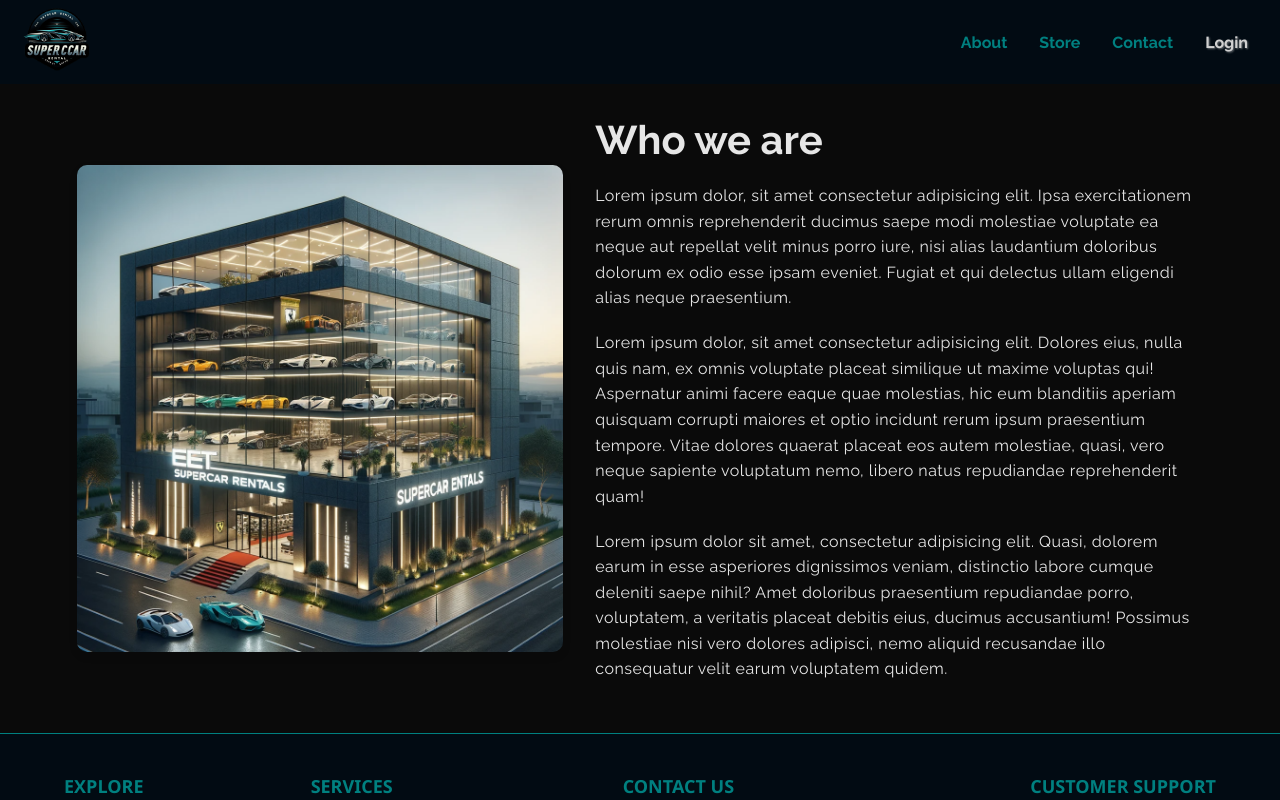
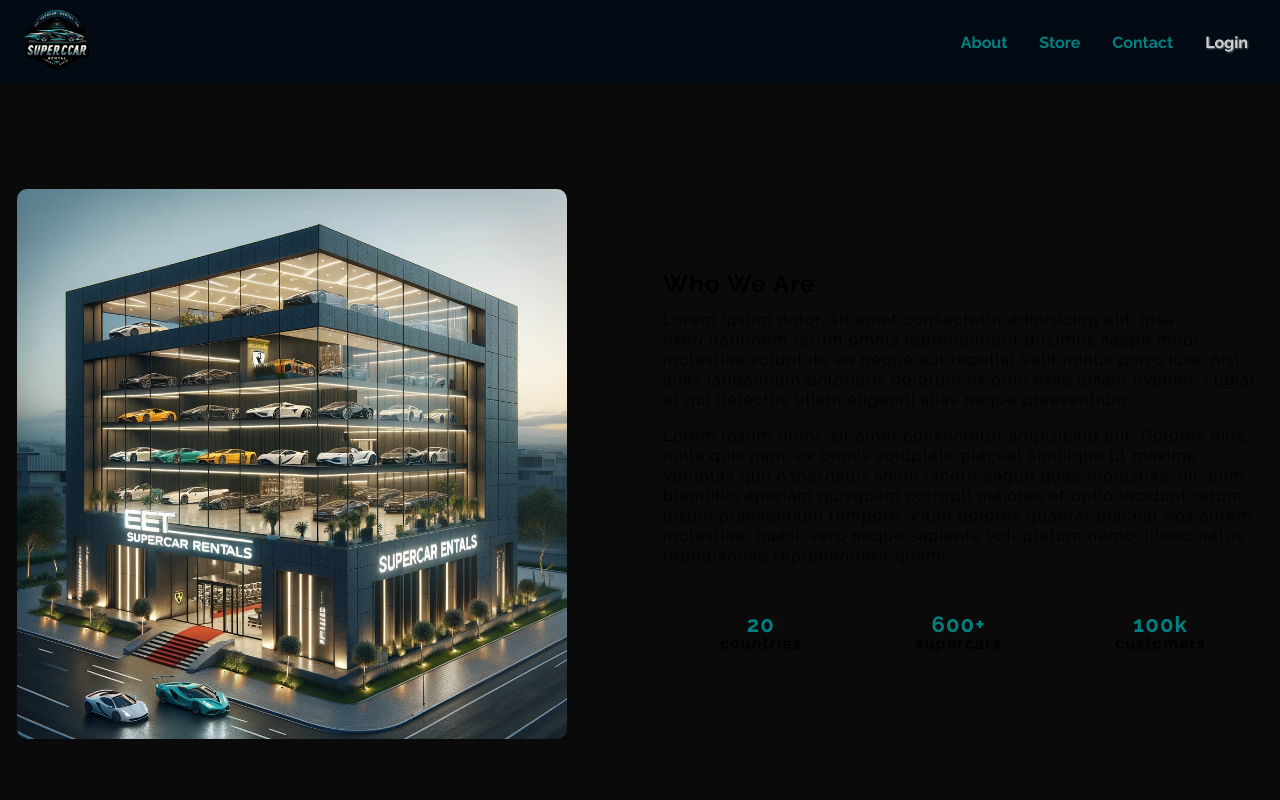
Before and after one commit to ddimkou/supercar-rent, a React (Vite) app: page /about in a window 1280 px wide. Shown: the top 800 px of the page. Built offline with nearby package versions, Linux system fonts and the light colour scheme.

Commit message:
about-countUp library

```diff
--- a/package.json
+++ b/package.json
@@ -16,6 +16,7 @@
     "@fortawesome/react-fontawesome": "^0.2.0",
     "gsap": "^3.12.5",
     "react": "^18.2.0",
+    "react-countup": "^6.5.0",
     "react-dom": "^18.2.0",
     "react-router-dom": "^6.21.3"
   },
--- a/src/About.css
+++ b/src/About.css
@@ -1,49 +1,62 @@
-.about {
-  color: var(--text-color);
-}
-
 .about-heading {
-  min-height: 70svh;
+  min-height: 95svh;
   background-color: var(--primary-color);
   display: flex;
   align-items: center;
   justify-content: center;
-  padding: 2em;
-  gap: 2em;
+  gap: 6em;
   flex-wrap: wrap;
+  padding: 2em 0;
+  letter-spacing: 1.1px;
+  line-height: 20px;
 }
 
 .about-heading img {
-  max-width: 40%;
-  height: auto;
+  max-width: 550px;
   border-radius: 10px;
-  box-shadow: 0 4px 8px rgba(0, 0, 0, 0.1);
 }
 
-.about-heading div {
-  max-width: 50%;
+.about-heading .about-container {
+  display: flex;
+  flex-direction: column;
+  max-width: 600px;
+  text-align: center;
 }
 
-.about-heading h2 {
-  margin-bottom: 0.5em;
-  font-size: 2.5rem;
+.about-heading .about-text {
+  text-align: left;
 }
 
 .about-heading p {
-  font-size: 1rem;
-  line-height: 1.6;
-  letter-spacing: 0.5px;
-  margin-bottom: 1.2em;
+  margin: 1em 0;
 }
 
-/* Responsive  */
+.count-up-lbr {
+  display: flex;
+  justify-content: space-around;
+  align-items: center;
+  flex-wrap: wrap;
+
+  margin-top: 2em;
+  font-weight: 600;
+}
+.countUp {
+  font-size: 22px;
+  color: var(--highlight-color);
+}
+.counting-nr {
+  font-size: 22px;
+  color: var(--highlight-color);
+}
+
 @media (max-width: 768px) {
   .about-heading {
     flex-direction: column;
+    padding: 2em 1em;
   }
 
   .about-heading img,
-  .about-heading div {
+  .about-heading > div {
     max-width: 100%;
   }
 
--- a/src/components/AboutHeading.jsx
+++ b/src/components/AboutHeading.jsx
@@ -1,16 +1,18 @@
 import storeImage from "../images/store.png";
+import CountUp from "react-countup";
 const AboutHeading = () => {
   return (
     <section className="about-heading">
       <img src={storeImage} alt="Car rental Store" />
-      <div>
-        <h2>Who we are</h2>
+      <div className="about-container">
+        <div className="about-text">
+          <h2>Who We Are</h2>
           <p>
             Lorem ipsum dolor, sit amet consectetur adipisicing elit. Ipsa
-          exercitationem rerum omnis reprehenderit ducimus saepe modi molestiae
-          voluptate ea neque aut repellat velit minus porro iure, nisi alias
-          laudantium doloribus dolorum ex odio esse ipsam eveniet. Fugiat et qui
-          delectus ullam eligendi alias neque praesentium.
+            exercitationem rerum omnis reprehenderit ducimus saepe modi
+            molestiae voluptate ea neque aut repellat velit minus porro iure,
+            nisi alias laudantium doloribus dolorum ex odio esse ipsam eveniet.
+            Fugiat et qui delectus ullam eligendi alias neque praesentium.
           </p>
           <p>
             Lorem ipsum dolor, sit amet consectetur adipisicing elit. Dolores
@@ -21,14 +23,27 @@
             molestiae, quasi, vero neque sapiente voluptatum nemo, libero natus
             repudiandae reprehenderit quam!
           </p>
-        <p>
-          Lorem ipsum dolor sit amet, consectetur adipisicing elit. Quasi,
-          dolorem earum in esse asperiores dignissimos veniam, distinctio labore
-          cumque deleniti saepe nihil? Amet doloribus praesentium repudiandae
-          porro, voluptatem, a veritatis placeat debitis eius, ducimus
-          accusantium! Possimus molestiae nisi vero dolores adipisci, nemo
-          aliquid recusandae illo consequatur velit earum voluptatem quidem.
-        </p>
+        </div>
+        <div className="count-up-lbr">
+          <div className="count-countries count">
+            <div className="counting-nr">
+              <CountUp end={20} duration={2.75} />
+            </div>
+            countries
+          </div>
+          <div className="count-supercars count">
+            <div className="counting-nr">
+              <CountUp end={600} duration={2.75} />+
+            </div>
+            supercars
+          </div>
+          <div className="count-customers count">
+            <div className="counting-nr">
+              <CountUp end={100} duration={2.75} />k
+            </div>
+            customers
+          </div>
+        </div>
       </div>
     </section>
   );
```
Also changed, not shown: 1 other file (tests, documents, lock files or other folders). Lines whose indentation alone changed are shown as unchanged.
